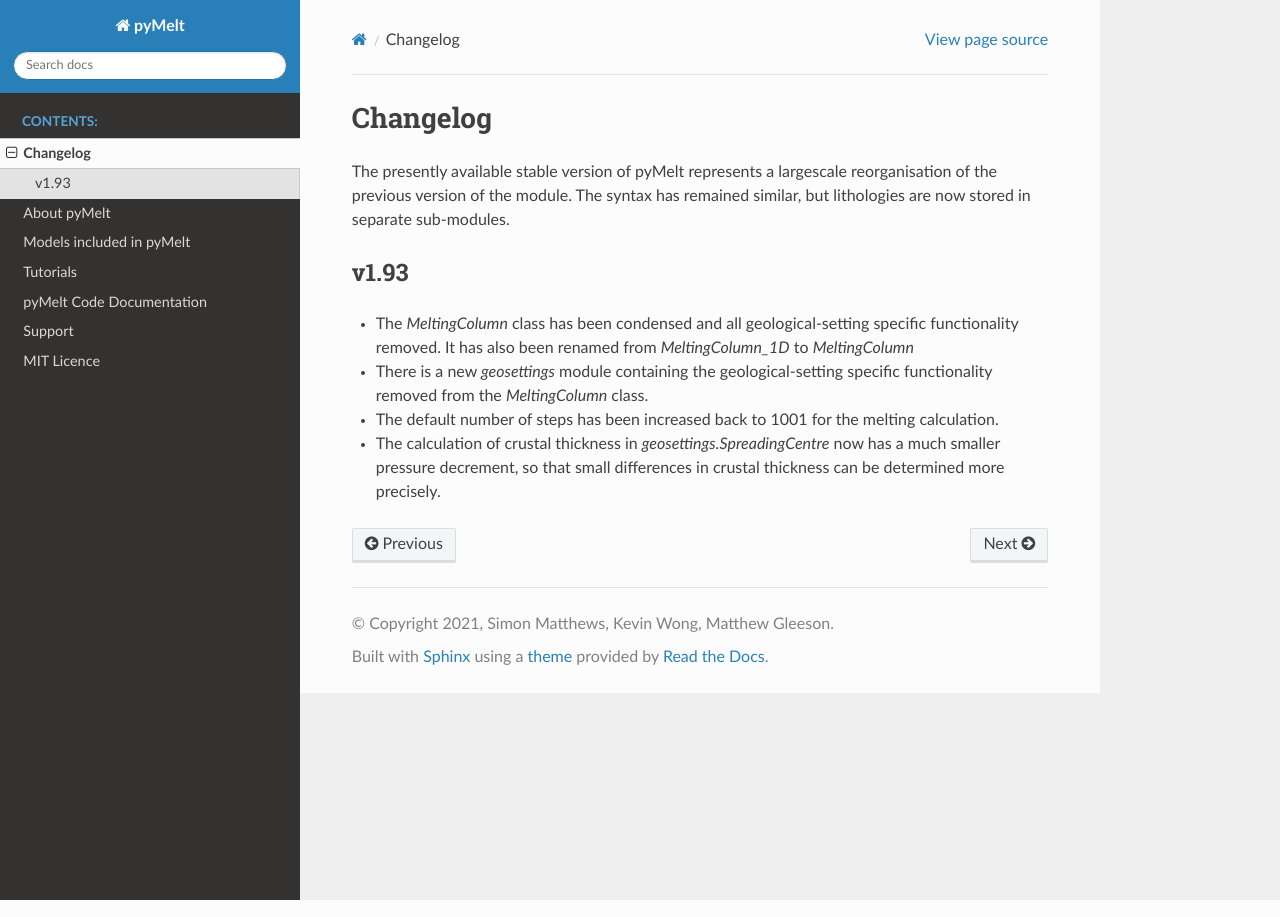
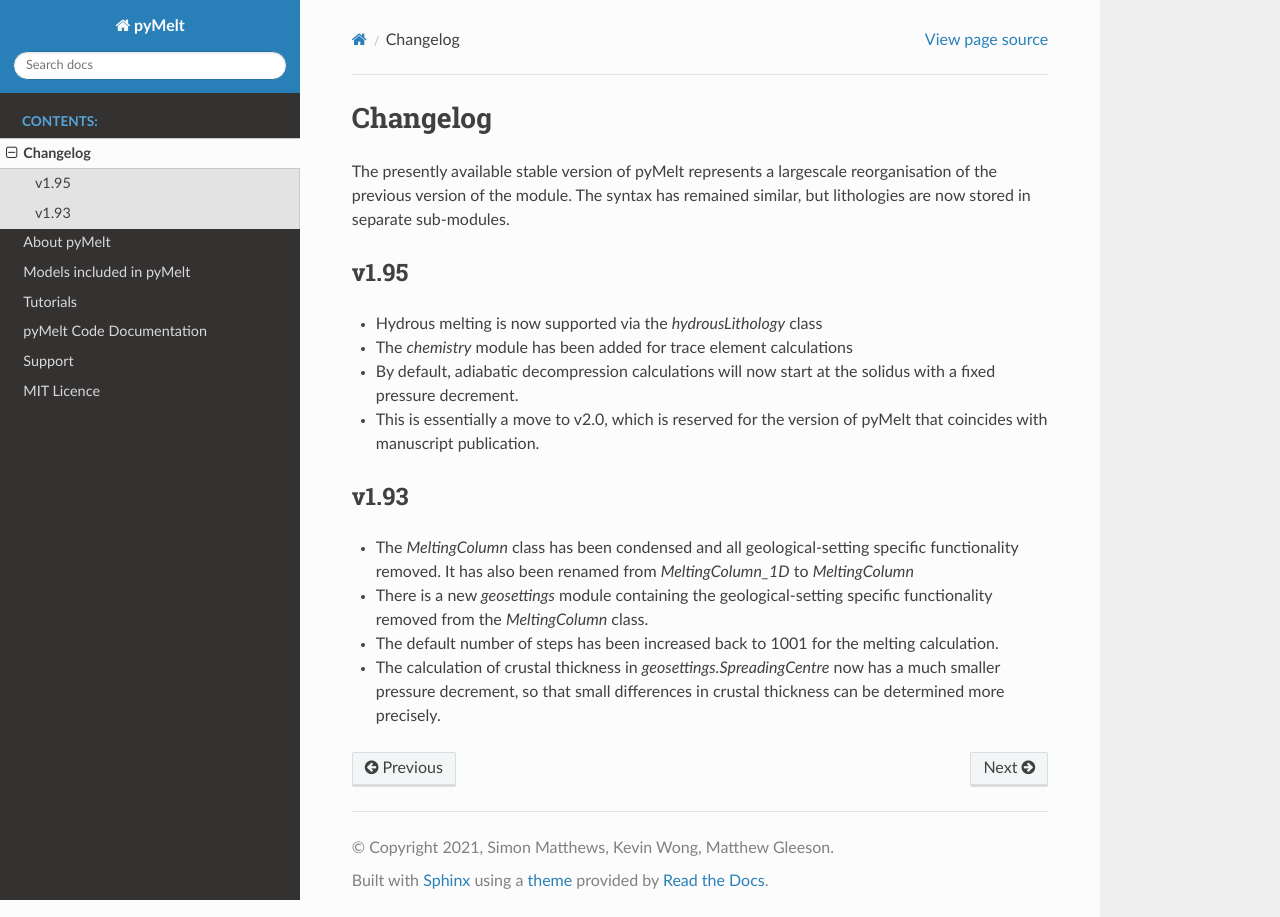
Before and after one commit to simonwmatthews/pyMelt, a Sphinx documentation site: the page built from docs/source/changelog.rst, in a window 1280 px wide. Built offline with Sphinx 7.4.7 and the Read the Docs theme 2.0.0, drawn with Linux system fonts in a browser that asks for light colours; formulas are drawn with MathJax 3.

Commit message:
Updated changelog

```diff
--- a/docs/source/changelog.rst
+++ b/docs/source/changelog.rst
@@ -5,6 +5,15 @@ Changelog
 The presently available stable version of pyMelt represents a largescale reorganisation of the
 previous version of the module. The syntax has remained similar, but lithologies are now stored
 in separate sub-modules.
+
+v1.95
+-----
+* Hydrous melting is now supported via the `hydrousLithology` class
+* The `chemistry` module has been added for trace element calculations
+* By default, adiabatic decompression calculations will now start at the solidus with a fixed
+  pressure decrement.
+* This is essentially a move to v2.0, which is reserved for the version of pyMelt that coincides
+  with manuscript publication.
 
 v1.93
 -----
```
